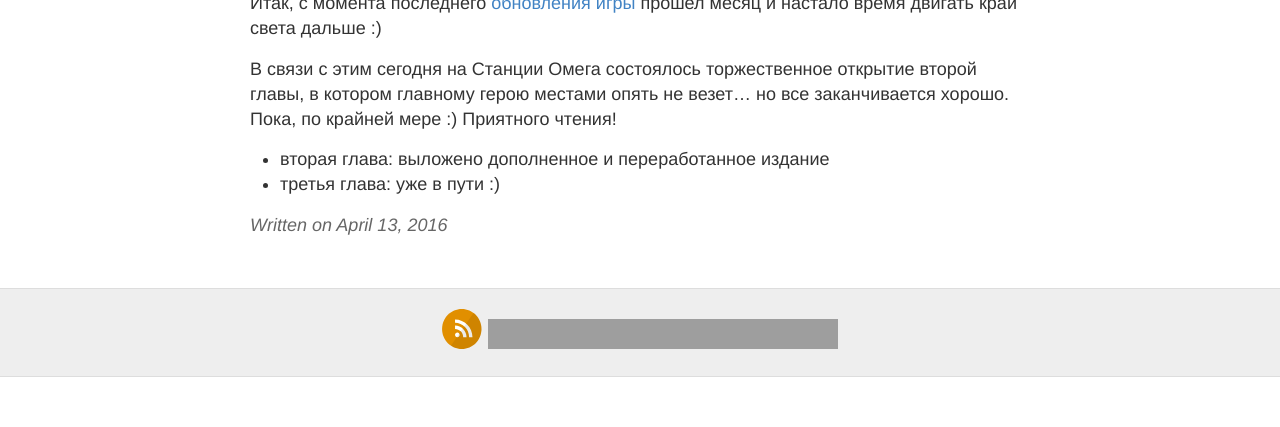
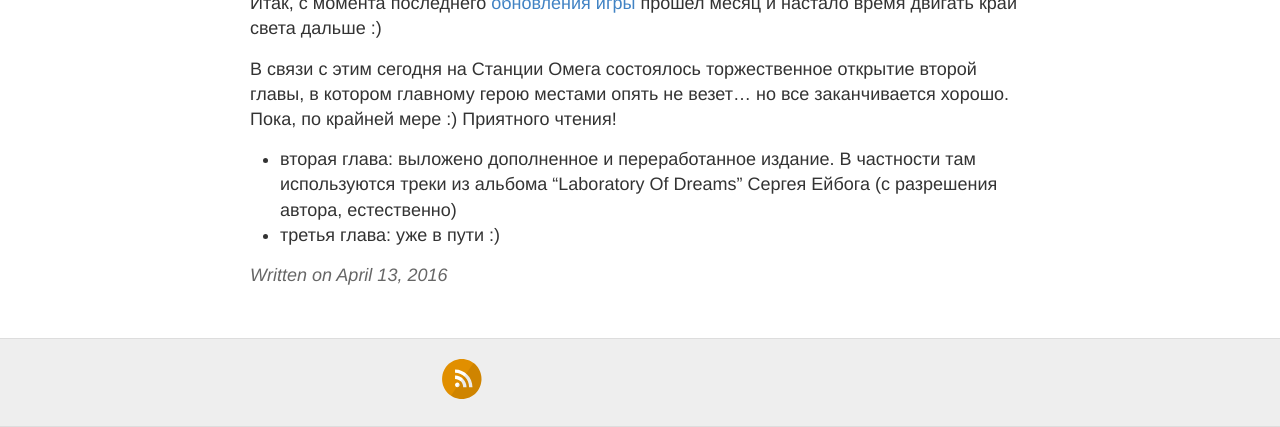
Before and after one commit to IPv6/kristallum, a Jekyll site: the page built from _posts/2016-04-13-chap2.md, in a window 1280 px wide, cut to the strip 558-985 px from the top of the page. Built offline with Jekyll 4.4.1, drawn with Linux system fonts in a browser that asks for light colours; comment, search, counter and statistics services are not loaded; before the commit the page ends 935 px from its top, so only the background shows below that.

Commit message:
Ейбог-реф

```diff
--- a/_posts/2016-04-13-chap2.md
+++ b/_posts/2016-04-13-chap2.md
@@ -8,5 +8,5 @@
 
 В связи с этим сегодня на Станции Омега состоялось торжественное открытие второй главы, в котором главному герою местами опять не везет... но все заканчивается хорошо. Пока, по крайней мере :) Приятного чтения!
 
-* вторая глава: выложено дополненное и переработанное издание
+* вторая глава: выложено дополненное и переработанное издание. В частности там используются треки из альбома "Laboratory Of Dreams" Сергея Ейбога (с разрешения автора, естественно)
 * третья глава: уже в пути :)
```
